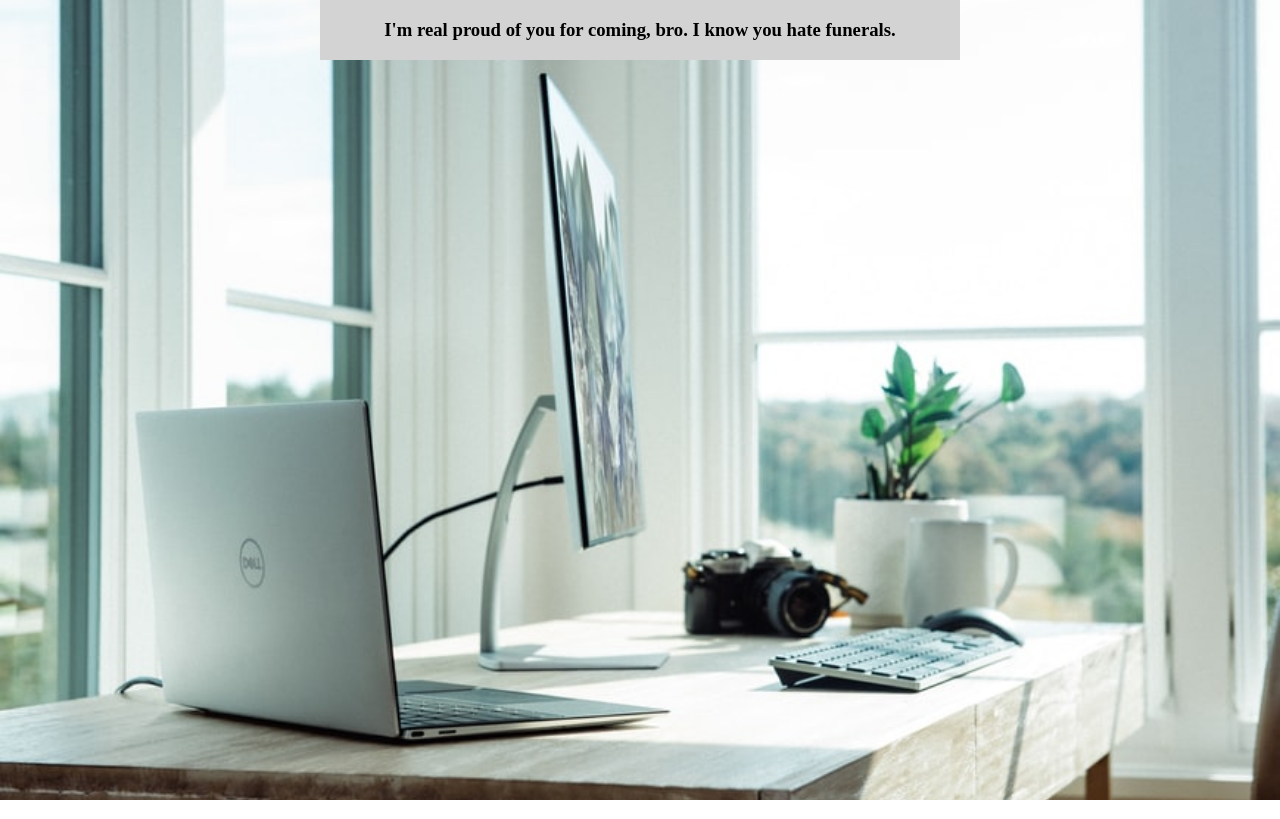
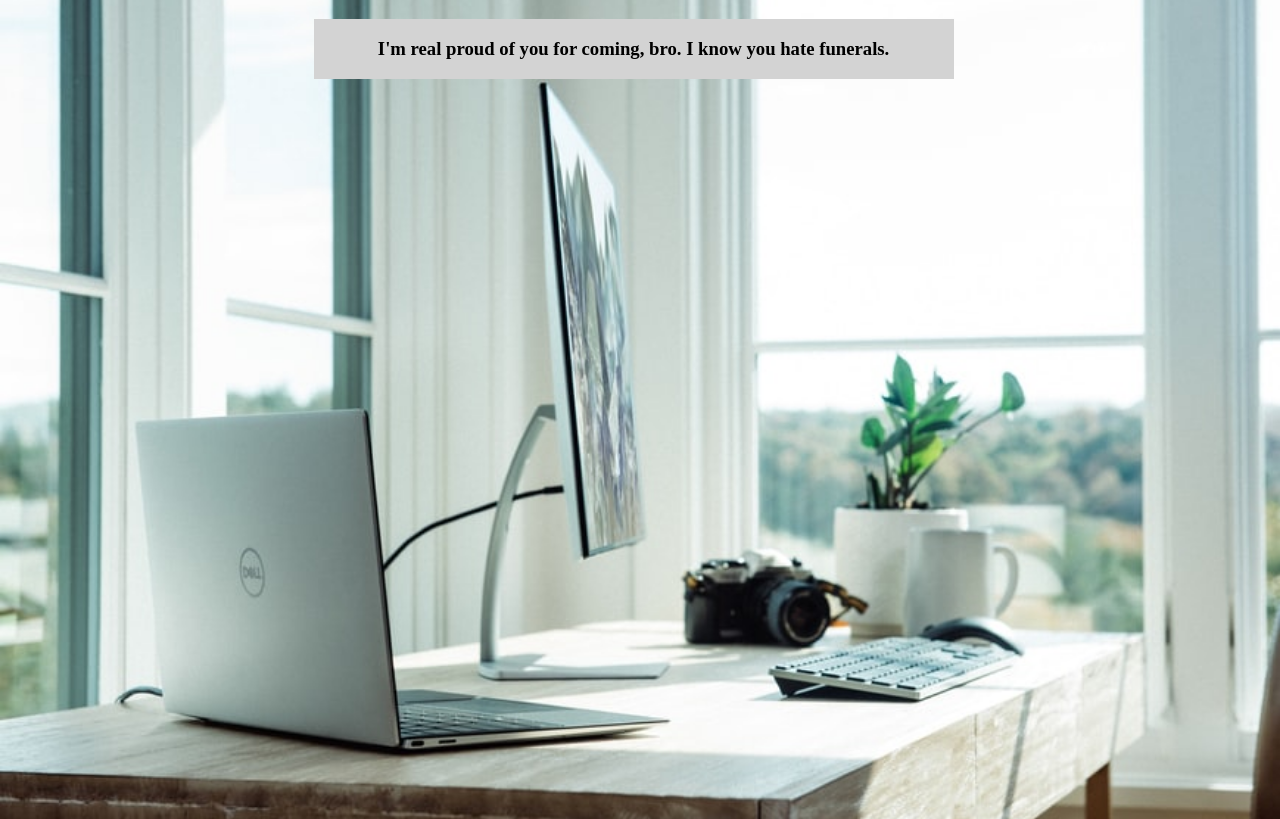
Before and after one commit to Schmelzofen/CSS-Einfuehrung-Units-3, a plain HTML site: page index.html in a window 1280 px wide. Drawn offline with Linux system fonts and the light colour scheme.

Commit message:
kleine Verbesserung

```diff
--- a/assets/css/style.css
+++ b/assets/css/style.css
@@ -7,7 +7,7 @@ body{
     background-image: url(../img/img.jpeg);
     background-size: cover;
     background-position: center;
-    width: 100%;
+    width: 99vw;
     height: 100vh;
 }
 
@@ -15,6 +15,6 @@ h3{
     text-align: center;
     background-color: lightgrey;
     width: 50vw;
-    margin: 0 auto;
+    margin: 0.5cm auto;
     padding: 0.5cm 0;
 }
```
